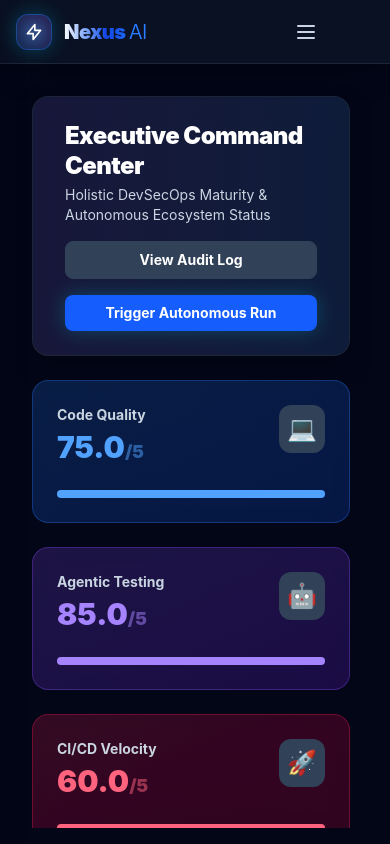
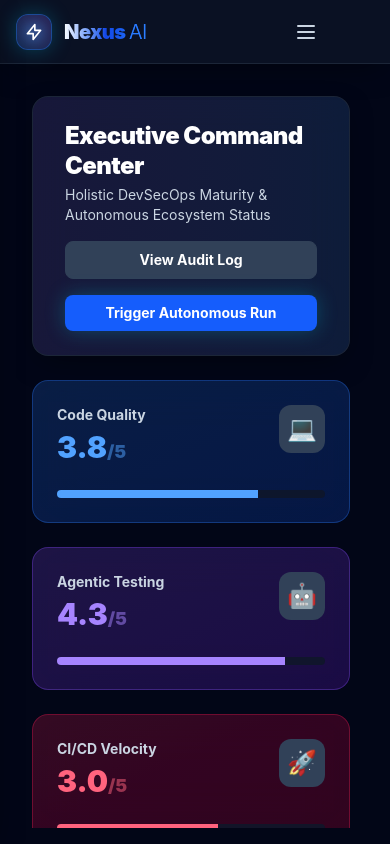
Before and after one commit to aquarian-patil/qe-ai-lab, a Next.js app: page / in a window 390 px wide. Built offline with nearby package versions, Linux system fonts and the light colour scheme.

Commit message:
fix(dashboard): correct KPI score scaling and mobile graph rendering

```diff
--- a/src/app/page.tsx
+++ b/src/app/page.tsx
@@ -62,7 +62,7 @@ export default function Dashboard() {
             <svg className="w-5 h-5 text-violet-400" fill="none" stroke="currentColor" viewBox="0 0 24 24"><path strokeLinecap="round" strokeLinejoin="round" strokeWidth={2} d="M7 12l3-3 3 3 4-4M8 21l4-4 4 4M3 4h18M4 4h16v12a1 1 0 01-1 1H5a1 1 0 01-1-1V4z" /></svg>
             6-Month Maturity Trend
           </h3>
-          <div className="flex-1 w-full min-h-0">
+          <div className="flex-1 w-full min-h-[200px] lg:min-h-0">
             <ResponsiveContainer width="100%" height="100%">
               <AreaChart data={trendData} margin={{ top: 10, right: 30, left: 0, bottom: 0 }}>
                 <defs>
@@ -117,12 +117,13 @@ export default function Dashboard() {
 }
 
 function MaturityCard({ title, score, icon, color, borderColor, textColor }: any) {
+  const scaledScore = score / 20;
   return (
     <div className={`p-6 rounded-2xl border ${borderColor} bg-gradient-to-br ${color} backdrop-blur-xl relative overflow-hidden group hover:scale-[1.02] transition-transform`}>
       <div className="flex justify-between items-start relative z-10">
         <div>
           <p className="text-sm font-bold text-slate-300 mb-1">{title}</p>
-          <p className={`text-3xl font-black ${textColor}`}>{score.toFixed(1)}<span className="text-lg opacity-50">/5</span></p>
+          <p className={`text-3xl font-black ${textColor}`}>{scaledScore.toFixed(1)}<span className="text-lg opacity-50">/5</span></p>
         </div>
         <span className="text-2xl bg-slate-700 p-2 rounded-xl">{icon}</span>
       </div>
@@ -130,7 +131,7 @@ function MaturityCard({ title, score, icon, color, borderColor, textColor }: any
       <div className="mt-6 w-full h-2 bg-slate-900/90 rounded-full overflow-hidden relative z-10">
         <div
           className={`h-full ${textColor.replace('text-', 'bg-')} transition-all duration-1000 ease-out`}
-          style={{ width: `${(score / 5) * 100}%` }}
+          style={{ width: `${(scaledScore / 5) * 100}%` }}
         />
       </div>
     </div>
```
